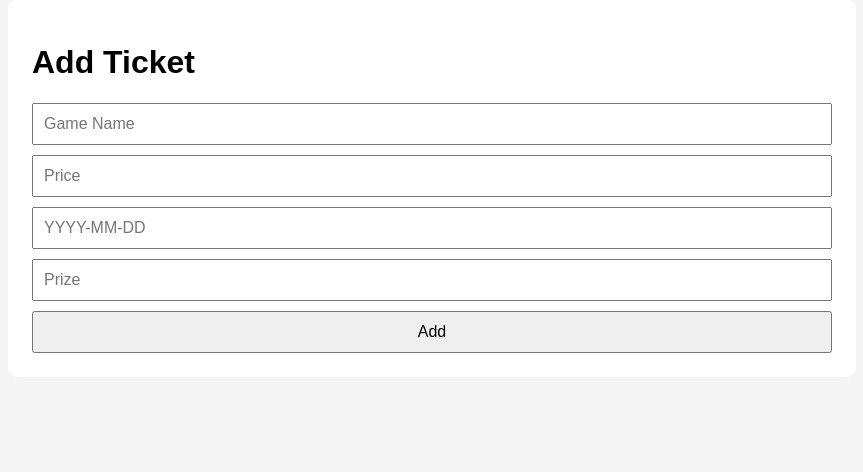
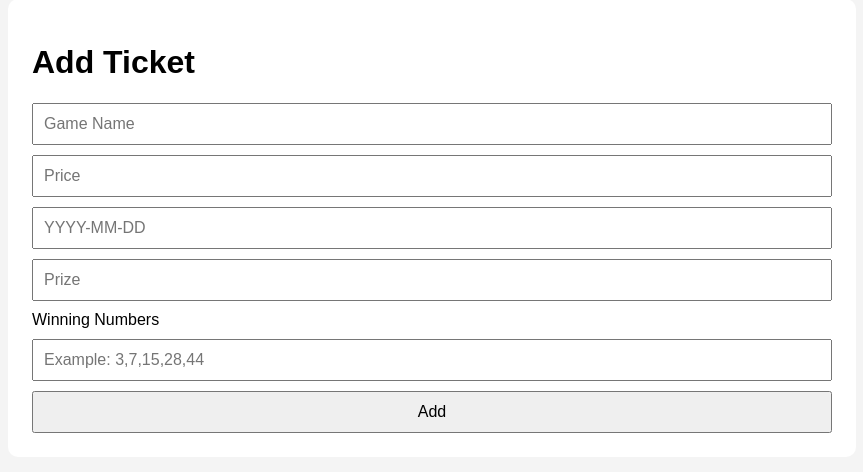
Before and after one commit to Masaki0211/Lottery-Purchase-System, a Flask app: page /admin/add in a window 1280 px wide. Shown: the part 73-545 px from the top of the page, without its empty margins (208-1071 px from the left). Run offline with Flask 3, Linux system fonts and the light colour scheme; the visitor is signed in with stand-in values (Sample User, id 1).

Commit message:
added winning numbers input

```diff
--- a/lottery-purchase-system/templates/add_ticket.html
+++ b/lottery-purchase-system/templates/add_ticket.html
@@ -8,6 +8,8 @@
     <input name="price" type="number" step="0.01" placeholder="Price" required>
     <input name="drawing_date" placeholder="YYYY-MM-DD" required>
     <input name="prize_amount" type="number" step="0.01" placeholder="Prize" required>
+    <label>Winning Numbers</label>
+    <input name="winning_numbers" placeholder="Example: 3,7,15,28,44" required>
 
     <button type="submit">Add</button>
 </form>
```
